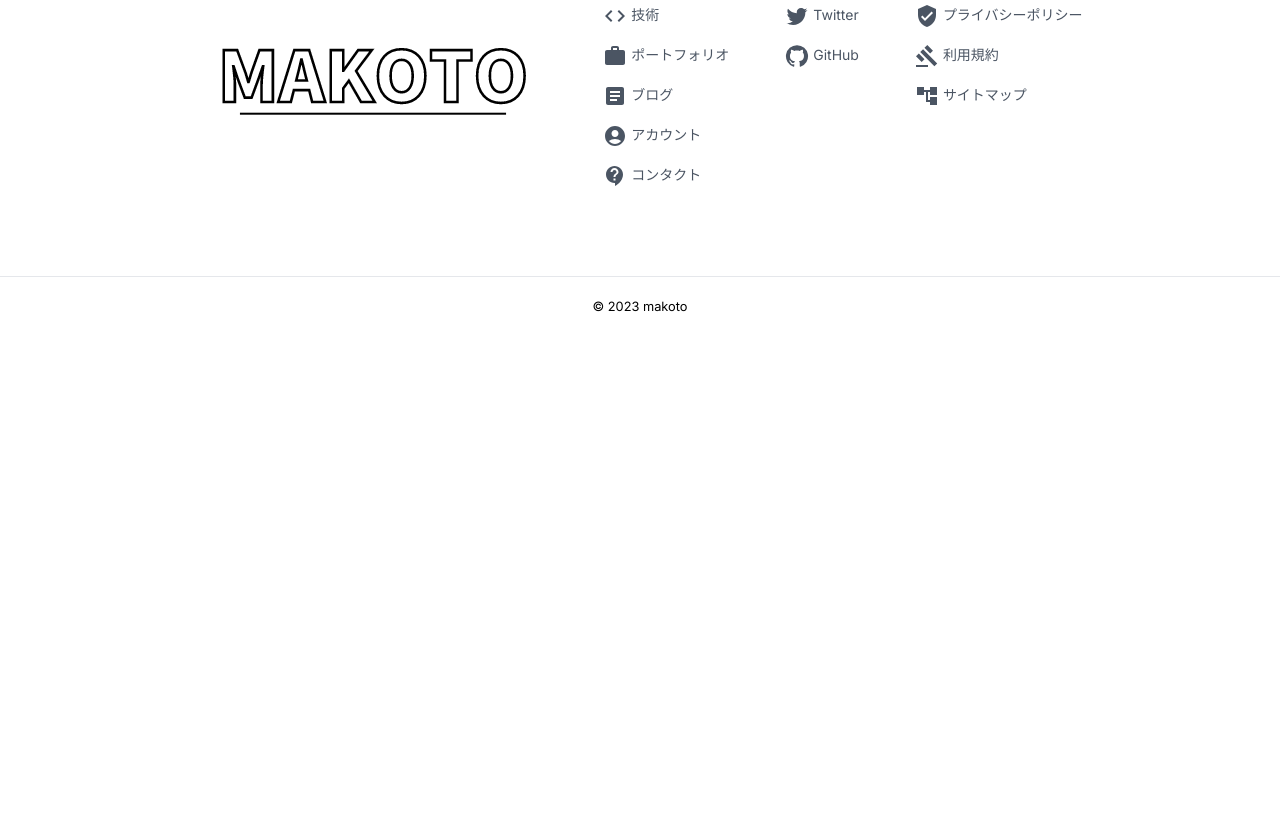
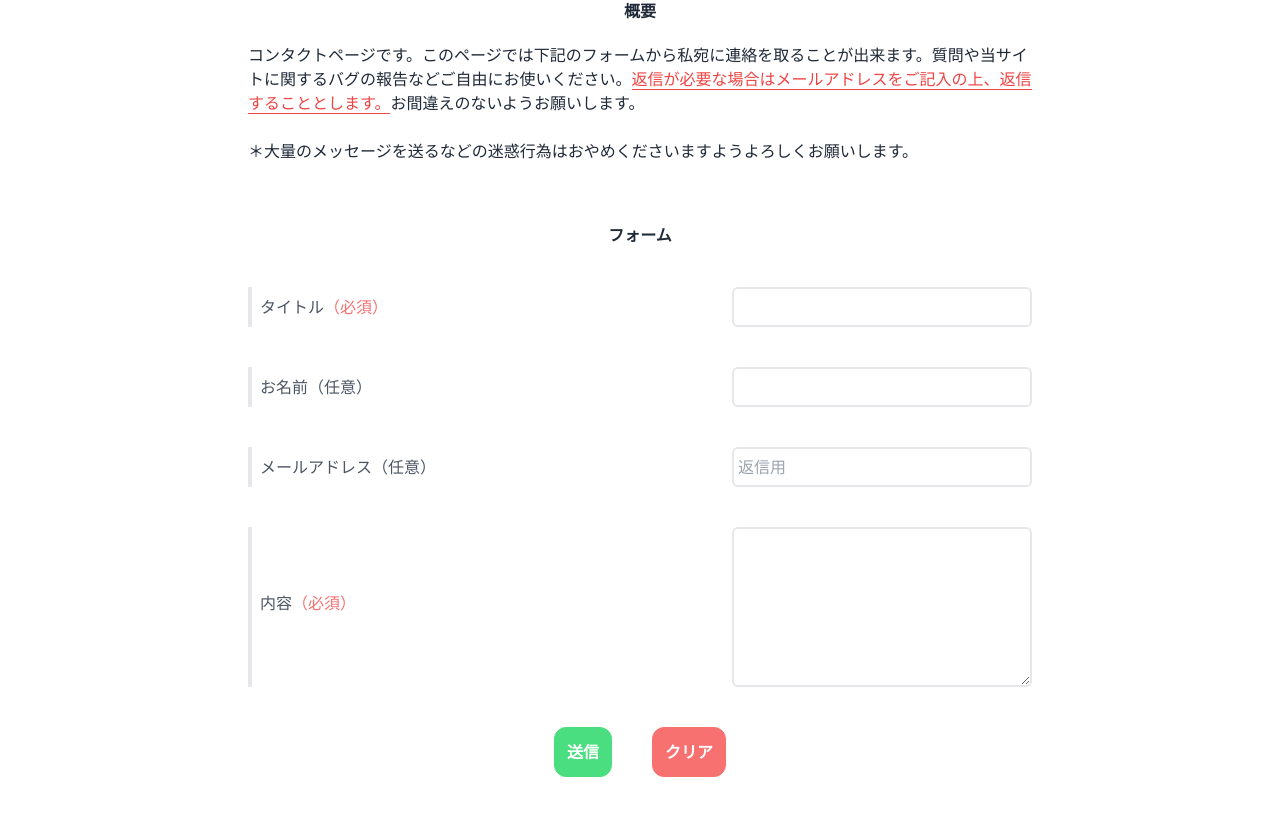
Before and after one commit to moat1/makotowebsite, a Next.js app: page /contact in a window 1280 px wide. Shown: the part 226-1040 px from the top of the page. Before the commit the page ends 800 px from the top, so only its background shows below. Built offline with nearby package versions, Linux system fonts and the light colour scheme.

Commit message:
💄 コンタクトページの追加

```diff
--- a/package.json
+++ b/package.json
@@ -30,6 +30,7 @@
     "@mui/icons-material": "^5.11.16",
     "@typescript-eslint/eslint-plugin": "^5.60.0",
     "@typescript-eslint/parser": "^5.60.0",
+    "dotenv": "^16.3.1",
     "eslint-config-prettier": "^8.8.0",
     "eslint-plugin-simple-import-sort": "^10.0.0",
     "eslint-plugin-unused-imports": "^2.0.0",
--- /dev/null
+++ b/src/app/(nomal)/contact/completed/page.tsx
@@ -0,0 +1,7 @@
+export default function Completed() {
+  return (
+    <main className="m-auto px-20 text-gray-800 max-sm:px-5">
+      <h1>完了</h1>
+    </main>
+  );
+}
--- /dev/null
+++ b/src/app/(nomal)/contact/layout.tsx
@@ -0,0 +1,11 @@
+"use client";
+
+const Layout = ({ children }: { children: React.ReactNode }) => {
+  return (
+    <div className="flex w-full gap-5 px-32 py-16 max-md:justify-center max-sm:flex-col max-sm:px-0 max-sm:py-12">
+      {children}
+    </div>
+  );
+};
+
+export default Layout;
--- a/src/app/(nomal)/contact/page.tsx
+++ b/src/app/(nomal)/contact/page.tsx
@@ -1,3 +1,85 @@
+"use client";
 export default function Contact() {
-  return <main className="text-red-500">Contact</main>;
+  const key = process.env.NEXT_PUBLIC_kEY1;
+  return (
+    <main className="m-auto px-20 text-gray-800 max-sm:mx-0 max-sm:px-0">
+      <h1 className="flex justify-center p-3 text-3xl font-bold text-black">
+        コンタクト
+      </h1>
+      <h2 className="flex justify-center py-5 font-bold">概要</h2>
+      <div className="px-10">
+        <p>
+          コンタクトページです。このページでは下記のフォームから私宛に連絡を取ることが出来ます。質問や当サイトに関するバグの報告などご自由にお使いください。
+          <span className="border-b border-red-500 text-red-500">
+            返信が必要な場合はメールアドレスをご記入の上、返信することとします。
+          </span>
+          お間違えのないようお願いします。
+        </p>
+        <br />
+        <p>
+          ＊大量のメッセージを送るなどの迷惑行為はおやめくださいますようよろしくお願いします。
+        </p>
+      </div>
+
+      <div>
+        <h2 className="m-5 flex justify-center pt-10 font-bold">フォーム</h2>
+        <form action="https://api.staticforms.xyz/submit" method="post" className="m-5">
+          <input type="hidden" name="accessKey" value={key} />
+          <div className="flex justify-between p-5 max-lg:flex-col max-lg:gap-5 max-sm:p-0">
+            <label className="h-10 border-l-4 p-2 text-gray-600">
+              タイトル<span className="text-red-400">（必須）</span>
+            </label>
+            <input
+              type="text"
+              name="title"
+              className="h-10 w-[300px] rounded-md border-2 pl-1 outline-none hover:border-blue-300 max-sm:mb-10 max-sm:w-full"
+              required
+            />
+          </div>
+          <div className="flex justify-between p-5 max-lg:flex-col max-lg:gap-5 max-sm:p-0">
+            <label className="my-auto h-10 border-l-4 p-2 text-gray-600">
+              お名前（任意）
+            </label>
+            <input
+              type="text"
+              name="title"
+              className="h-10 w-[300px] rounded-md border-2 pl-1 outline-none hover:border-blue-300 max-sm:mb-10 max-sm:w-full"
+            />
+          </div>
+          <div className="flex justify-between p-5 max-lg:flex-col max-lg:gap-5 max-sm:p-0">
+            <label className="my-auto mr-5 h-10 border-l-4 p-2 text-gray-600">
+              メールアドレス（任意）
+            </label>
+            <input
+              type="email"
+              name="email"
+              placeholder="返信用"
+              className="h-10 w-[300px] rounded-md border-2 pl-1 outline-none hover:border-blue-300 max-sm:mb-10 max-sm:w-full"
+            />
+          </div>
+          <div className="flex justify-between p-5 max-lg:flex-col max-lg:gap-5 max-sm:p-0">
+            <label className="my-auto h-40 border-l-4 px-2 py-16 text-gray-600 max-lg:h-10 max-lg:p-2">
+              内容<span className="text-red-400">（必須）</span>
+            </label>
+            <textarea
+              className="h-40 w-[300px] rounded-md border-2 pl-1 outline-none hover:border-blue-300 max-sm:mb-10 max-sm:w-full"
+              required
+            />
+          </div>
+          <div className="flex justify-center gap-10 p-5">
+            <input
+              type="submit"
+              value="送信"
+              className="rounded-xl border border-green-400 bg-green-400 p-3 font-bold text-white hover:bg-white hover:text-green-400"
+            />
+            <input
+              type="reset"
+              value="クリア"
+              className="rounded-xl border border-red-400 bg-red-400 p-3 font-bold text-white hover:bg-white hover:text-red-400 "
+            />
+          </div>
+        </form>
+      </div>
+    </main>
+  );
 }
--- /dev/null
+++ b/src/app/(nomal)/sitemap/layout.tsx
@@ -0,0 +1,11 @@
+"use client";
+
+const Layout = ({ children }: { children: React.ReactNode }) => {
+  return (
+    <div className="flex w-full gap-5 p-16 max-sm:flex-col max-sm:px-5 max-sm:py-12">
+      {children}
+    </div>
+  );
+};
+
+export default Layout;
--- a/src/app/(nomal)/sitemap/page.tsx
+++ b/src/app/(nomal)/sitemap/page.tsx
@@ -1,3 +1,9 @@
 export default function Sitemap() {
-  return <main className="text-red-500">Sitemap</main>;
+  return (
+    <main className="m-auto px-20 text-gray-800 max-sm:px-5">
+      <h1 className="flex justify-center p-3 text-3xl font-bold text-black">
+        サイトマップ
+      </h1>
+    </main>
+  );
 }
```
Also changed, not shown: 1 other file (tests, documents, lock files or other folders).
